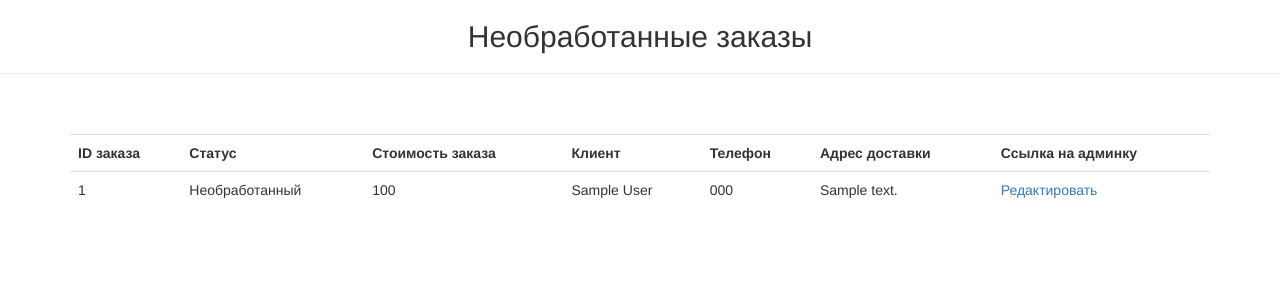
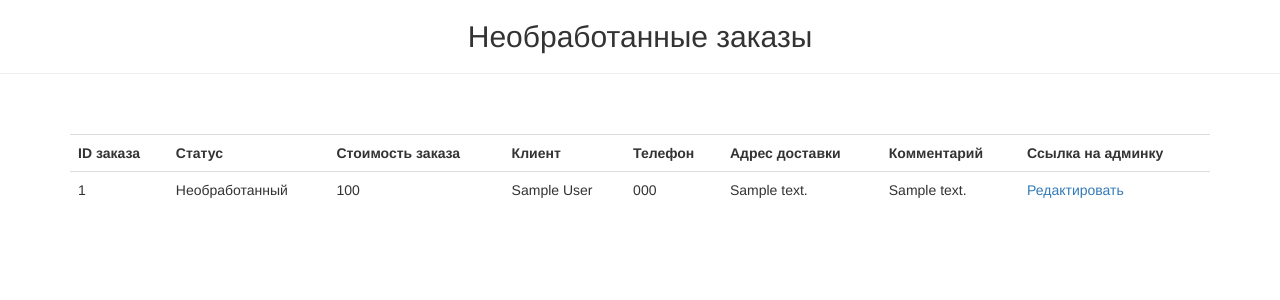
Before and after one commit to fdrov/star_burger_2, a Django app: page /manager/orders/ in a window 1280 px wide. Shown: the part 52-352 px from the top of the page. Run offline with Django 3.2, Linux system fonts and the light colour scheme; a user stored in the database is signed in; tables that the repository leaves empty hold one stand-in row (values such as "Sample post"); parts of the project's set-up code (start-up, migrations or seed data) failed here and were passed over; some libraries are stand-ins or nearby versions.

Commit message:
Add order comment

```diff
--- a/foodcartapp/models.py
+++ b/foodcartapp/models.py
@@ -169,6 +169,10 @@ class Order(models.Model):
         default=OrderStatuses.NEW,
         db_index=True,
     )
+    comment = models.TextField(
+        'Комментарий',
+        blank=True,
+    )
 
     objects = OrderQuerySet.as_manager()
 
--- a/restaurateur/templates/order_items.html
+++ b/restaurateur/templates/order_items.html
@@ -19,6 +19,7 @@
         <th>Клиент</th>
         <th>Телефон</th>
         <th>Адрес доставки</th>
+        <th>Комментарий</th>
         <th>Ссылка на админку</th>
       </tr>
       {% for order in orders %}
@@ -29,6 +30,7 @@
           <td>{{ order.firstname }} {{ order.lastname }}</td>
           <td>{{ order.phonenumber }}</td>
           <td>{{ order.address }}</td>
+          <td>{{ order.comment|default:'—' }}</td>
           {% url 'admin:foodcartapp_order_change' order.id as admin_order_url %}
           <td><a href="{{ admin_order_url }}?next={{ request.path|urlencode }}">Редактировать</a></td>
         </tr>
```
Also changed, not shown: foodcartapp/migrations/0046_order_comment.py (added).
